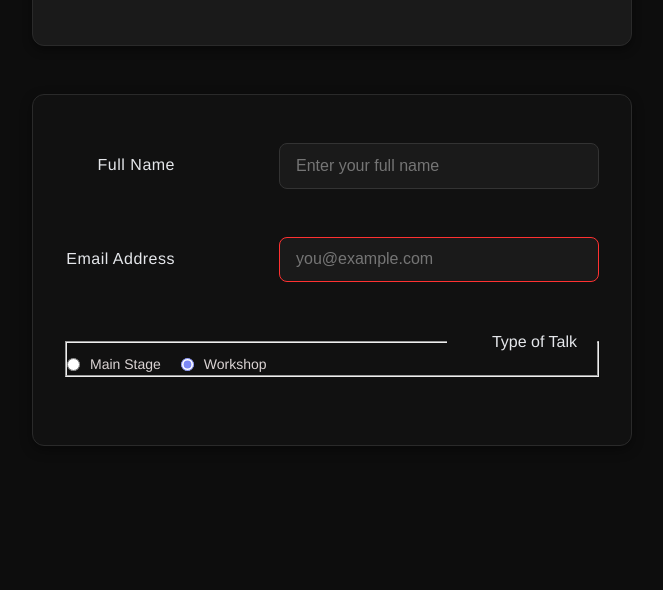
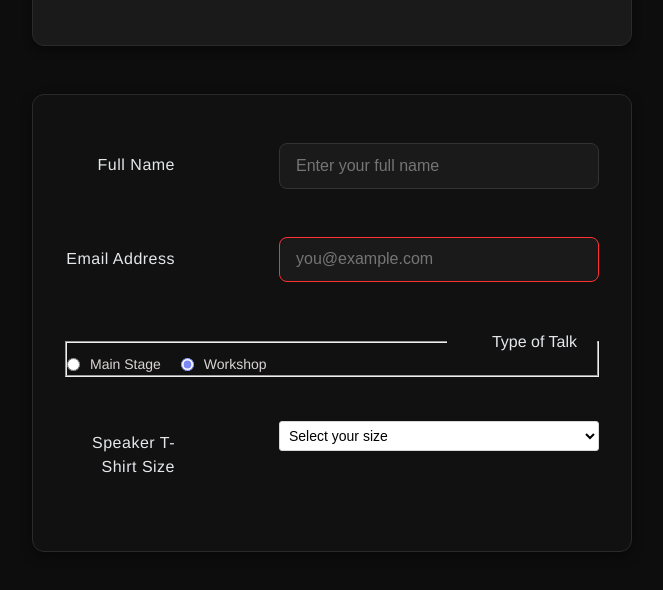
Before and after one commit to Kama-ds10/forms, a plain HTML site: page index.html in a window 1280 px wide. Shown: the part 244-834 px from the top of the page, without its empty margins (308-971 px from the left). Before the commit the page ends 800 px from the top, so only its background shows below. Drawn offline with Linux system fonts and the light colour scheme; a script that the page names is missing.

Commit message:
Improve SHIFT select dropdown styling for consistent browser rendering

```diff
--- a/index.html
+++ b/index.html
@@ -69,6 +69,19 @@
   </div>
 </fieldset>
 
+
+<!-- drop down -->
+ <div class="shift-form-row">
+  <label for="speaker-shirt" class="shift-label">Speaker T-Shirt Size</label>
+  <select id="speaker-shirt" name="speaker-shirt" class="shift-select">
+    <option value="" disabled selected>Select your size</option>
+    <option value="xs">Extra Small</option>
+    <option value="s">Small</option>
+    <option value="m">Medium</option>
+    <option value="l">Large</option>
+    <option value="xl">Extra Large</option>
+  </select>
+</div>
 </form>
 
 
--- a/style.css
+++ b/style.css
@@ -153,6 +153,19 @@ body {
 }
 
 
+/* drop down */
+.shift-form-row select {
+  width: 100%;
+  padding: 5px;
+  font-size: 14px;
+  --webkit-appearance: none; /* Ensure consistent look on Chrome & Safari */
+  background-color: #fff;
+  border: 1px solid #D6D9DC;
+  border-radius: 3px;
+}
+
+
+
 
 /* responsive layout */
 @media only screen and (min-width: 700px) {
```
